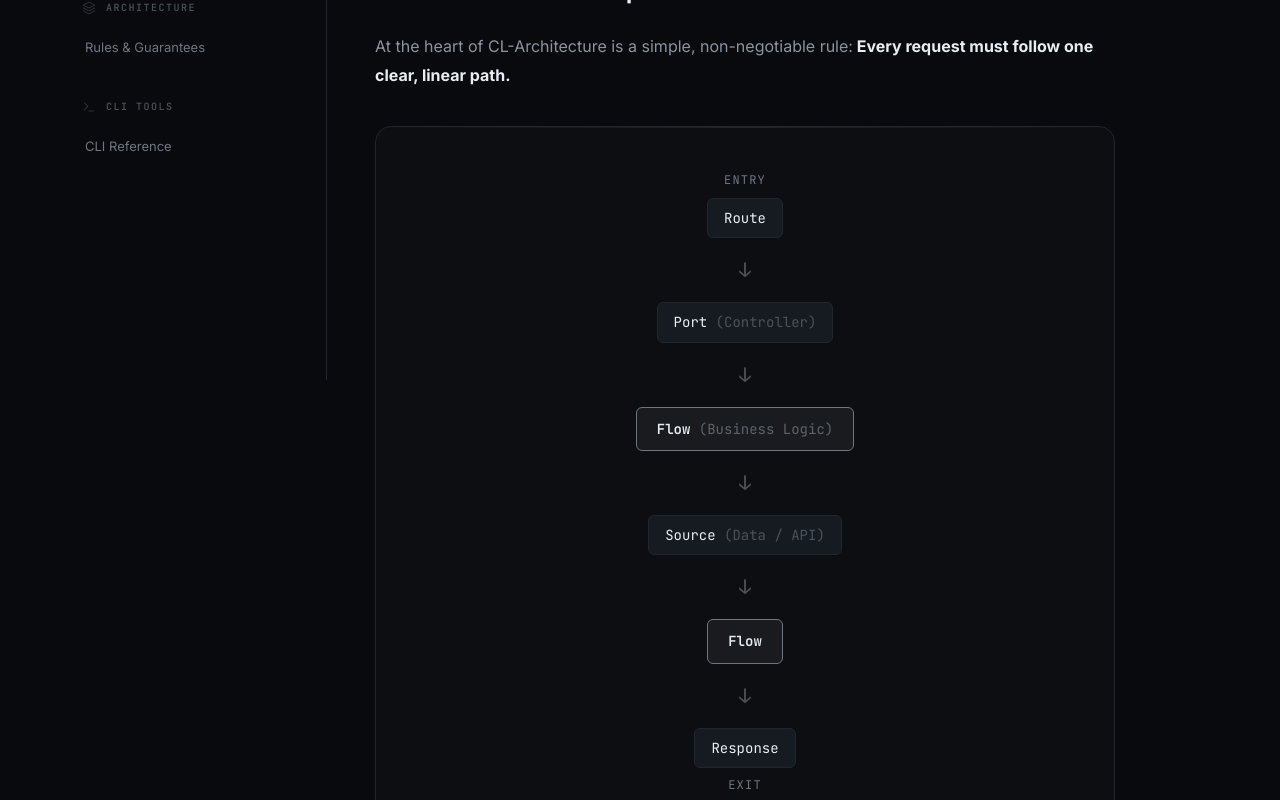
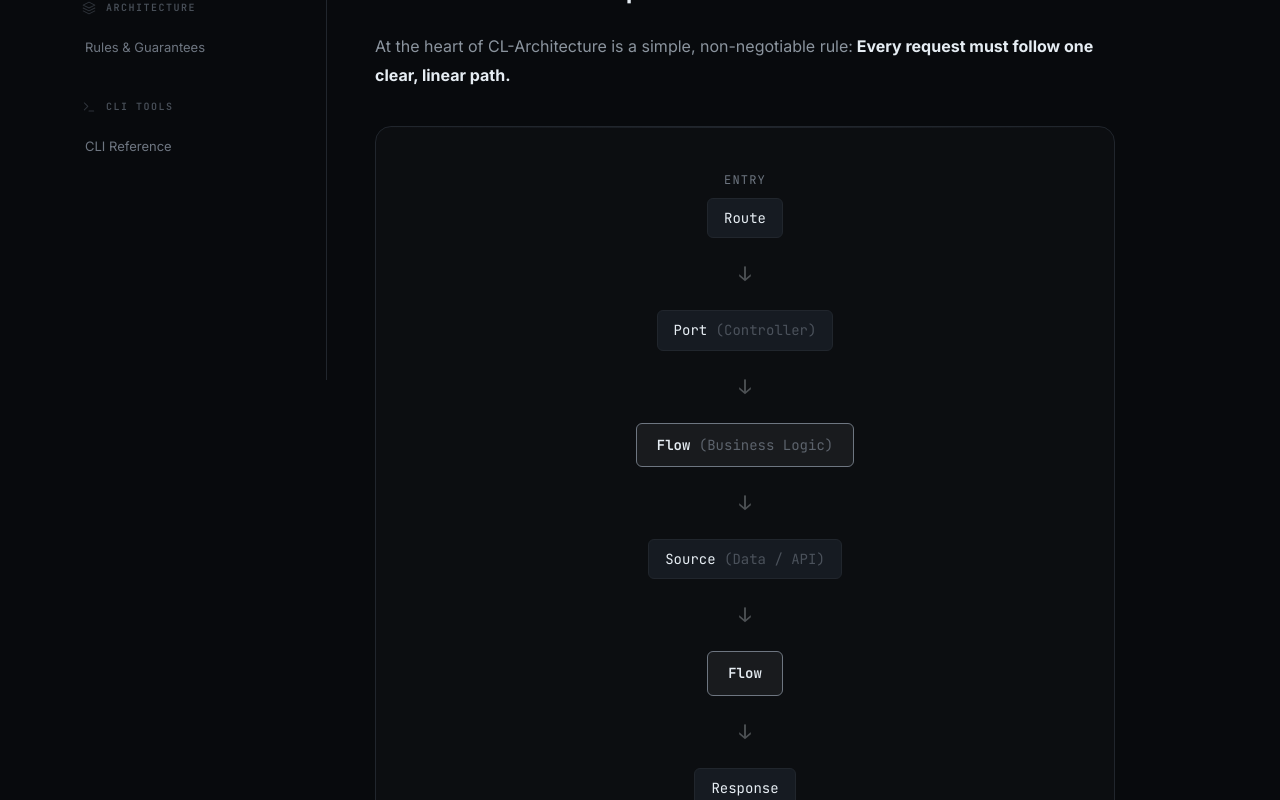
Before and after one commit to coreline-architecture/website, a Next.js app: page /docs in a window 1280 px wide. Shown: the part 400-1200 px from the top of the page. Built offline with nearby package versions, Linux system fonts and the light colour scheme.

Commit message:
feat(docs): increase diagram flow gap for better visual clarity

```diff
--- a/src/app/docs/page.tsx
+++ b/src/app/docs/page.tsx
@@ -80,7 +80,7 @@ export default function DocsPage() {
                     display: "flex",
                     flexDirection: "column",
                     alignItems: "center",
-                    gap: "16px",
+                    gap: "20px",
                     marginBottom: "32px",
                     position: "relative",
                     overflow: "hidden",
```
